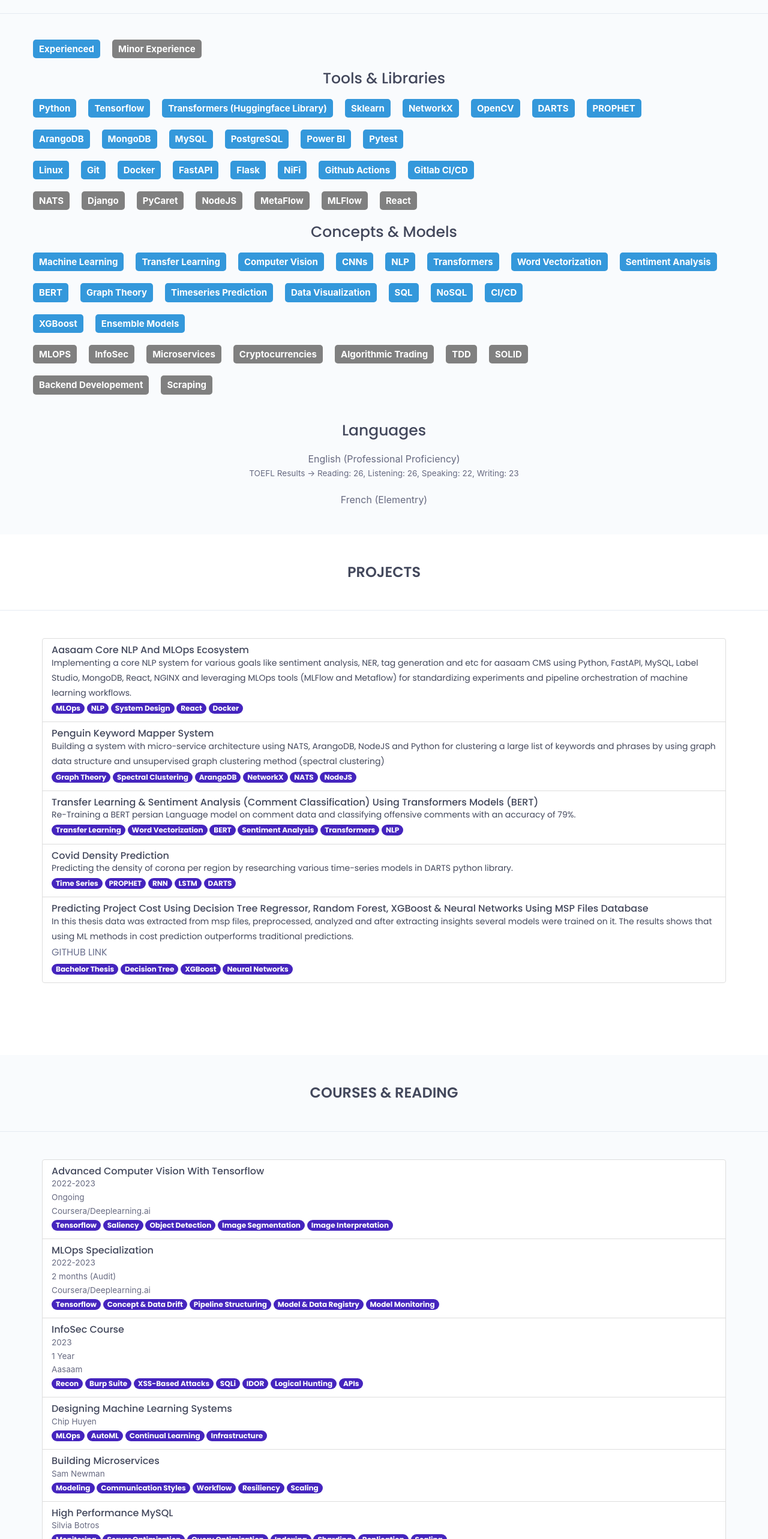
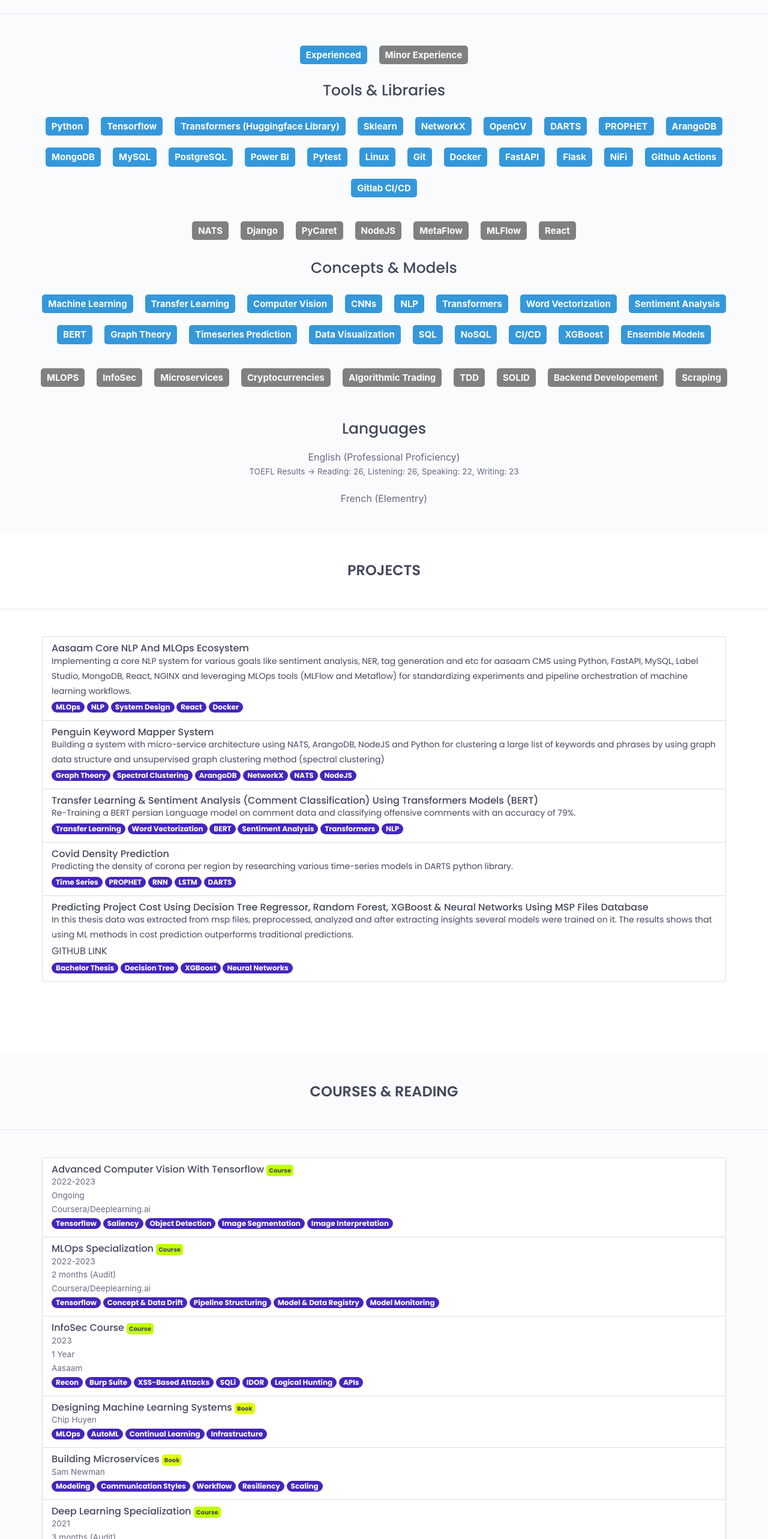
Before and after one commit to rezashabrang/rezashabrang.github.io, a React (Create React App) app: page / in a window 1280 px wide. Shown: the part 2720-5286 px from the top of the page at 60% size. Built offline with nearby package versions, Linux system fonts and the light colour scheme; some icons are missing.

Commit message:
fix: Responsive design for skills. feat: Adding book and course badge to courses section.

```diff
--- a/src/App.css
+++ b/src/App.css
@@ -40,9 +40,14 @@
 
 
 .badge-container {
-  display: flex;
   justify-content: left;
   margin-top: 20px;
+  overflow-x: auto;
+}
+
+.badge-container span{
+  display: inline-block;
+  margin: 10px;
 }
 
 .badge-gpt {
@@ -117,3 +122,27 @@ h3 {
   /* White color for text on hover */
   box-shadow: 0 0 10px #00509e, 0 0 20px #00509e, 0 0 40px #00509e;
 }
+
+/* Badge for course or reading */
+.badge-c-r {
+  font-size: 10px;
+  font-weight: bold;
+  /* text-transform: uppercase; */
+  padding: 2px 4px;
+  margin-right: 20px;
+  border-radius: 5px;
+  transition: all 0.3s cubic-bezier(0.25, 0.1, 0.25, 1);
+  /* Cubic bezier for the transition */
+}
+
+.book {
+  background-color: #e0ff00;
+}
+
+.course {
+  background-color: #c2ff00;
+}
+
+a {
+  color: #43485c;
+}
--- a/src/job.js
+++ b/src/job.js
@@ -218,20 +218,12 @@ function JobResume() {
               <span class="badge-gpt blue">OpenCV</span>
               <span class="badge-gpt blue">DARTS</span>
               <span class="badge-gpt blue">PROPHET</span>
-            </div>
-          </div>
-          <div class="row">
-            <div class="badge-container">
               <span class="badge-gpt blue">ArangoDB</span>
               <span class="badge-gpt blue">MongoDB</span>
               <span class="badge-gpt blue">MySQL</span>
               <span class="badge-gpt blue">PostgreSQL</span>
               <span class="badge-gpt blue">Power BI</span>
               <span class="badge-gpt blue">Pytest</span>
-            </div>
-          </div>
-          <div class="row">
-            <div class="badge-container">
               <span class="badge-gpt blue">Linux</span>
               <span class="badge-gpt blue">Git</span>
               <span class="badge-gpt blue">Docker</span>
@@ -242,7 +234,6 @@ function JobResume() {
               <span class="badge-gpt blue">Gitlab CI/CD</span>
             </div>
           </div>
-
           <div class="row">
             <div class="badge-container">
               <span class="badge-gpt yellow">NATS</span>
@@ -271,10 +262,6 @@ function JobResume() {
               <span class="badge-gpt blue">Transformers</span>
               <span class="badge-gpt blue">Word Vectorization</span>
               <span class="badge-gpt blue">Sentiment Analysis</span>
-            </div>
-          </div>
-          <div class="row">
-            <div class="badge-container">
               <span class="badge-gpt blue">BERT</span>
               <span class="badge-gpt blue">Graph Theory</span>
               <span class="badge-gpt blue">Timeseries Prediction</span>
@@ -282,10 +269,6 @@ function JobResume() {
               <span class="badge-gpt blue">SQL</span>
               <span class="badge-gpt blue">NoSQL</span>
               <span class="badge-gpt blue">CI/CD</span>
-            </div>
-          </div>
-          <div class="row">
-            <div class="badge-container">
               <span class="badge-gpt blue">XGBoost</span>
               <span class="badge-gpt blue">Ensemble Models</span>
             </div>
@@ -299,10 +282,6 @@ function JobResume() {
               <span class="badge-gpt yellow">Algorithmic Trading</span>
               <span class="badge-gpt yellow">TDD</span>
               <span class="badge-gpt yellow">SOLID</span>
-            </div>
-          </div>
-          <div class="row">
-            <div class="badge-container">
               <span class="badge-gpt yellow">Backend Developement</span>
               <span class="badge-gpt yellow">Scraping</span>
             </div>
@@ -391,7 +370,7 @@ function JobResume() {
             <div class="list-group text-left">
               <div class="list-group-item list-group-flush list-group-item-action flex-column align-items-start academic-proj border-top border-bottm">
                 <div class="w-100 justify-content-between">
-                  <h5 class="mb-1">Advanced Computer Vision With Tensorflow</h5>
+                  <h5 class="mb-1">Advanced Computer Vision With Tensorflow <span class="badge-c-r course">course</span> </h5>
                   <small>2022-2023</small><br />
                   <small>Ongoing</small><br />
                   <small>Coursera/Deeplearning.ai</small>
@@ -400,7 +379,7 @@ function JobResume() {
               </div>
               <div class="list-group-item list-group-flush list-group-item-action flex-column align-items-start academic-proj border-top border-bottm">
                 <div class="w-100 justify-content-between">
-                  <h5 class="mb-1">MLOps Specialization</h5>
+                  <h5 class="mb-1">MLOps Specialization <span class="badge-c-r course">course</span></h5>
                   <small>2022-2023</small><br />
                   <small>2 months (Audit)</small><br />
                   <small>Coursera/Deeplearning.ai</small>
@@ -409,7 +388,7 @@ function JobResume() {
               </div>
               <div class="list-group-item list-group-flush list-group-item-action flex-column align-items-start academic-proj border-top border-bottm">
                 <div class="w-100 justify-content-between">
-                  <h5 class="mb-1">InfoSec Course</h5>
+                  <h5 class="mb-1">InfoSec Course <span class="badge-c-r course">course</span> </h5>
                   <small>2023</small><br />
                   <small>1 Year</small><br />
                   <small>Aasaam</small>
@@ -419,7 +398,7 @@ function JobResume() {
 
               <div class="list-group-item list-group-flush list-group-item-action flex-column align-items-start academic-proj border-top border-bottm">
                 <div class="w-100 justify-content-between">
-                  <h5 class="mb-1">Designing Machine Learning Systems</h5>
+                  <h5 class="mb-1">Designing Machine Learning Systems <span class="badge-c-r book">book</span></h5>
                   <small>Chip Huyen</small>
                   <p class="mb-1"><span class="badge badge-pill">MLOps</span> <span class="badge badge-pill">AutoML</span> <span class="badge badge-pill">Continual Learning</span> <span class="badge badge-pill">Infrastructure</span></p>
                 </div>
@@ -428,7 +407,7 @@ function JobResume() {
 
               <div class="list-group-item list-group-flush list-group-item-action flex-column align-items-start academic-proj border-top border-bottm">
                 <div class="w-100 justify-content-between">
-                  <h5 class="mb-1">Building Microservices</h5>
+                  <h5 class="mb-1">Building Microservices <span class="badge-c-r book">book</span></h5>
                   <small>Sam Newman</small>
                   <p class="mb-1"><span class="badge badge-pill">Modeling</span> <span class="badge badge-pill">Communication Styles</span> <span class="badge badge-pill">Workflow</span> <span class="badge badge-pill">Resiliency</span> <span class="badge badge-pill">Scaling</span></p>
                 </div>
@@ -436,7 +415,17 @@ function JobResume() {
 
               <div class="list-group-item list-group-flush list-group-item-action flex-column align-items-start academic-proj border-top border-bottm">
                 <div class="w-100 justify-content-between">
-                  <h5 class="mb-1">High Performance MySQL</h5>
+                  <h5 class="mb-1">Deep Learning Specialization <span class="badge-c-r course">course</span></h5>
+                  <small>2021</small><br />
+                  <small>3 months (Audit)</small><br />
+                  <small>Coursera/Deeplearning.ai</small>
+                  <p class="mb-1"><span class="badge badge-pill">Model Tuning</span> <span class="badge badge-pill">Architecture Building</span> <span class="badge badge-pill">Tensorflow</span></p>
+                </div>
+              </div>
+
+              <div class="list-group-item list-group-flush list-group-item-action flex-column align-items-start academic-proj border-top border-bottm">
+                <div class="w-100 justify-content-between">
+                  <h5 class="mb-1">High Performance MySQL <span class="badge-c-r book">book</span></h5>
                   <small>Silvia Botros</small>
                   <p class="mb-1"><span class="badge badge-pill">Monitoring</span> <span class="badge badge-pill">Server Optimization</span> <span class="badge badge-pill">Query Optimization</span> <span class="badge badge-pill">Indexing</span> <span class="badge badge-pill">Sharding</span> <span class="badge badge-pill">Replication</span> <span class="badge badge-pill">Scaling</span></p>
                 </div>
@@ -444,7 +433,7 @@ function JobResume() {
 
               <div class="list-group-item list-group-flush list-group-item-action flex-column align-items-start academic-proj border-top border-bottm">
                 <div class="w-100 justify-content-between">
-                  <h5 class="mb-1">Mathematics for Machine Learning</h5>
+                  <h5 class="mb-1">Mathematics for Machine Learning <span class="badge-c-r book">book</span></h5>
                   <small>Marc Peter Deisenroth</small>
                   <p class="mb-1"><span class="badge badge-pill">Mathematics</span> <span class="badge badge-pill">Linear Algebra</span> <span class="badge badge-pill">Vector Calculus</span></p>
                 </div>
@@ -452,7 +441,7 @@ function JobResume() {
 
               <div class="list-group-item list-group-flush list-group-item-action flex-column align-items-start academic-proj border-top border-bottm">
                 <div class="w-100 justify-content-between">
-                  <h5 class="mb-1">Machine Learning Design Patterns</h5>
+                  <h5 class="mb-1">Machine Learning Design Patterns <span class="badge-c-r book">book</span></h5>
                   <small>Valliappa Lakshmanan</small>
                   <p class="mb-1"><span class="badge badge-pill">ML Design Patterns</span></p>
                 </div>
@@ -460,16 +449,7 @@ function JobResume() {
 
               <div class="list-group-item list-group-flush list-group-item-action flex-column align-items-start academic-proj border-top border-bottm">
                 <div class="w-100 justify-content-between">
-                  <h5 class="mb-1">Deep Learning Specialization</h5>
-                  <small>2021</small><br />
-                  <small>3 months (Audit)</small><br />
-                  <small>Coursera/Deeplearning.ai</small>
-                  <p class="mb-1"><span class="badge badge-pill">Model Tuning</span> <span class="badge badge-pill">Architecture Building</span> <span class="badge badge-pill">Tensorflow</span></p>
-                </div>
-              </div>
-              <div class="list-group-item list-group-flush list-group-item-action flex-column align-items-start academic-proj border-top border-bottm">
-                <div class="w-100 justify-content-between">
-                  <h5 class="mb-1">Advanced Algorithmic Thinking and Data Structures</h5>
+                  <h5 class="mb-1">Advanced Algorithmic Thinking and Data Structures <span class="badge-c-r course">course</span></h5>
                   <small>2020</small><br />
                   <small>3 months</small><br />
                   <small>Quera.ir</small>
@@ -478,7 +458,7 @@ function JobResume() {
               </div>
               <div class="list-group-item list-group-flush list-group-item-action flex-column align-items-start academic-proj border-top border-bottm">
                 <div class="w-100 justify-content-between">
-                  <h5 class="mb-1"><a href="https://quera.org/certificate/Vyos8FV5/">AI & Machine learning Problem-Based Course</a></h5>
+                  <h5 class="mb-1"><a href="https://quera.org/certificate/Vyos8FV5/">AI & Machine learning Problem-Based Course</a> <span class="badge-c-r course">course</span></h5>
                   <small>2018</small><br />
                   <small>3 months</small><br />
                   <small>Quera.ir</small>
@@ -487,7 +467,7 @@ function JobResume() {
               </div>
               <div class="list-group-item list-group-flush list-group-item-action flex-column align-items-start academic-proj border-top border-bottm">
                 <div class="w-100 justify-content-between">
-                  <h5 class="mb-1"><a href="https://quera.org/certificate/gLshE6uR/">Advanced Python Programming</a></h5>
+                  <h5 class="mb-1"><a href="https://quera.org/certificate/gLshE6uR/">Advanced Python Programming</a> <span class="badge-c-r course">course</span></h5>
                   <small>2018</small><br />
                   <small>3 months</small><br />
                   <small>Quera.ir</small>
@@ -496,7 +476,7 @@ function JobResume() {
               </div>
               <div class="list-group-item list-group-flush list-group-item-action flex-column align-items-start academic-proj border-top border-bottm">
                 <div class="w-100 justify-content-between">
-                  <h5 class="mb-1">Android and Java Programming Course</h5>
+                  <h5 class="mb-1">Android and Java Programming Course <span class="badge-c-r course">course</span></h5>
                   <small>2019</small><br />
                   <small>56 hours</small><br />
                   <small>Tehran Univeristy</small>
```
